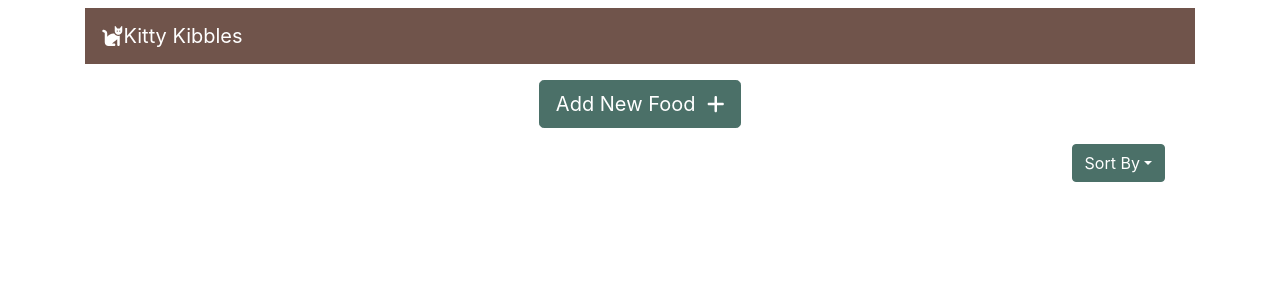
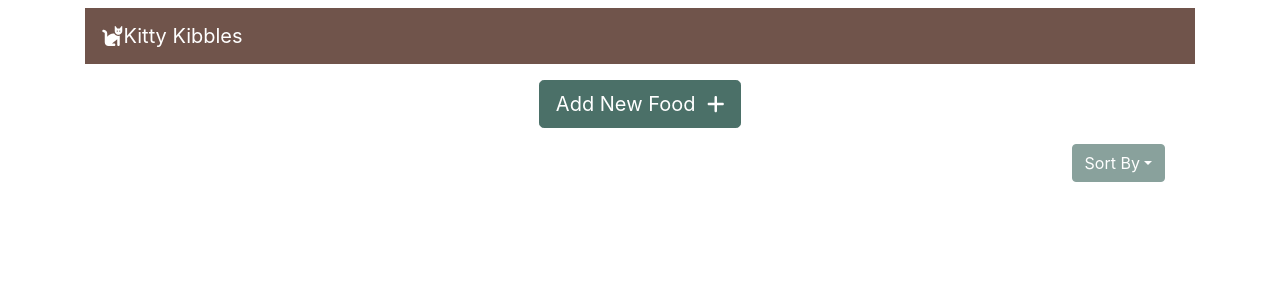
Before and after one commit to KaitlinKCheng/kitty-kibbles, a Vue app: page / in a window 1280 px wide. Shown: the top 300 px of the page. Built offline with nearby package versions, Linux system fonts and the light colour scheme.

Commit message:
Disable sorting when no food has been added

```diff
--- a/src/components/FoodPage.vue
+++ b/src/components/FoodPage.vue
@@ -17,7 +17,7 @@
             class="mt-3"
             align="right"
         >
-            <b-dropdown text="Sort By">
+            <b-dropdown text="Sort By" :disabled="getFoodStock.size === 0">
                 <b-dropdown-item
                     v-for="option in sortOptions"
                     :key="option.name"
```
